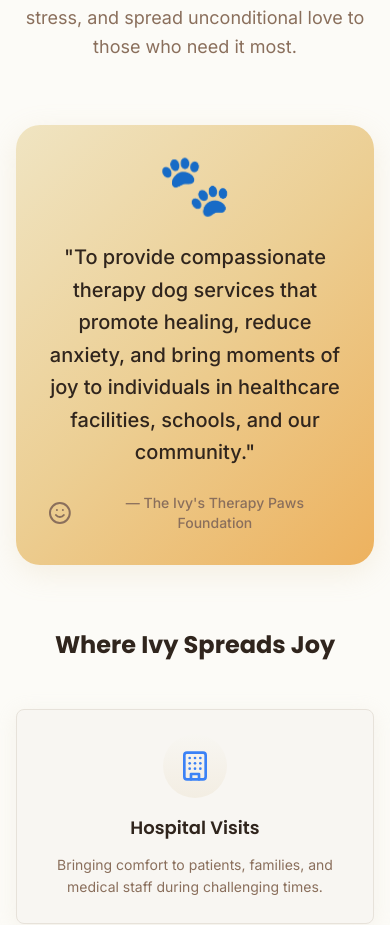
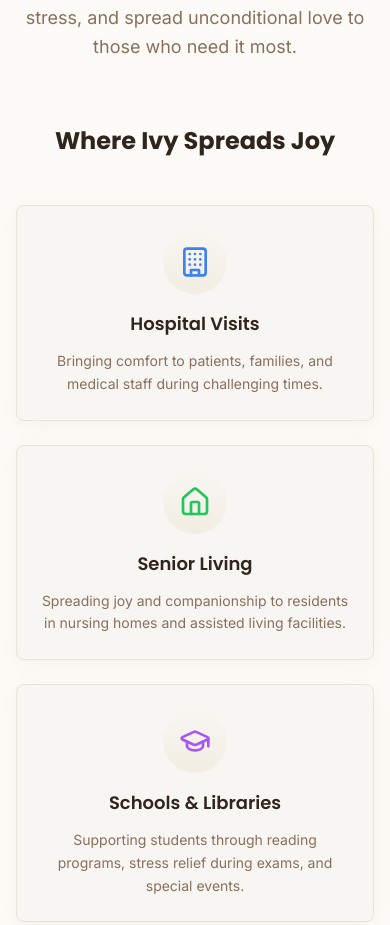
Before and after one commit to Sugar-Kane/ivy-pawsitive-vibes, a React (Vite) app: page /about in a window 390 px wide. Shown: the part 5780-6705 px from the top of the page. Built offline with nearby package versions, Linux system fonts and the light colour scheme.

Commit message:
Remove mission section
Removed the "Our Mission" section from the About page.

```diff
--- a/src/components/Mission.tsx
+++ b/src/components/Mission.tsx
@@ -49,20 +49,6 @@ const Mission = () => {
           </p>
         </div>
 
-        {/* Mission Statement */}
-        <div className="bg-gradient-hero rounded-3xl p-8 md:p-12 mb-16 shadow-warm">
-          <div className="max-w-4xl mx-auto text-center">
-            <div className="text-6xl mb-6 animate-gentle-float">🐾</div>
-            <blockquote className="text-xl md:text-2xl font-medium text-foreground leading-relaxed mb-6">
-              "To provide compassionate therapy dog services that promote healing, reduce anxiety,
-              and bring moments of joy to individuals in healthcare facilities, schools, and our community."
-            </blockquote>
-            <div className="flex items-center justify-center space-x-4 text-muted-foreground">
-              <Smile className="w-6 h-6" />
-              <span className="text-sm font-medium">— The Ivy's Therapy Paws Foundation</span>
-            </div>
-          </div>
-        </div>
 
         {/* Services Grid */}
         <div className="mb-16">
```
